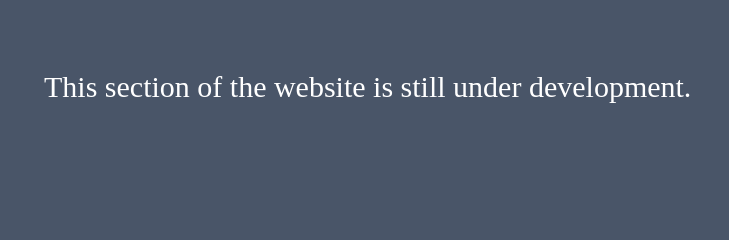
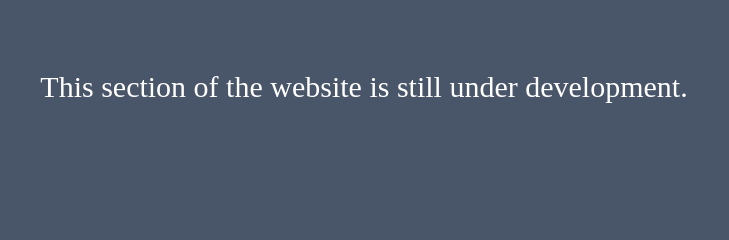
Before and after one commit to urticatecoder/english_midterm, a plain HTML site: page colonial.html in a window 1280 px wide. Shown: the part 360-600 px from the top of the page, 276-1005 px from the left. Drawn offline with Linux system fonts and the light colour scheme; a web font is replaced by a local one.

Commit message:
fixed centering issue

```diff
--- a/styles.css
+++ b/styles.css
@@ -84,11 +84,10 @@ html,body{
   font-size: 30px;
   color: white;
   box-sizing: border-box;
-  display: block;
   position: absolute;
   top: 50%;
-  left: 25%;
-  right: 20%;
+  width: 100%;
+  text-align: center;
 }
 .note{
   font-size: 14px;
```
